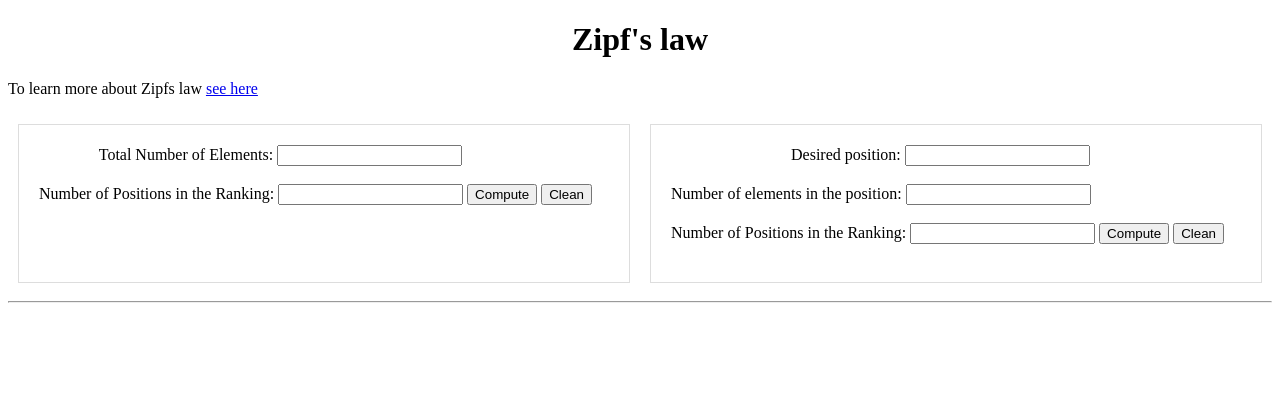
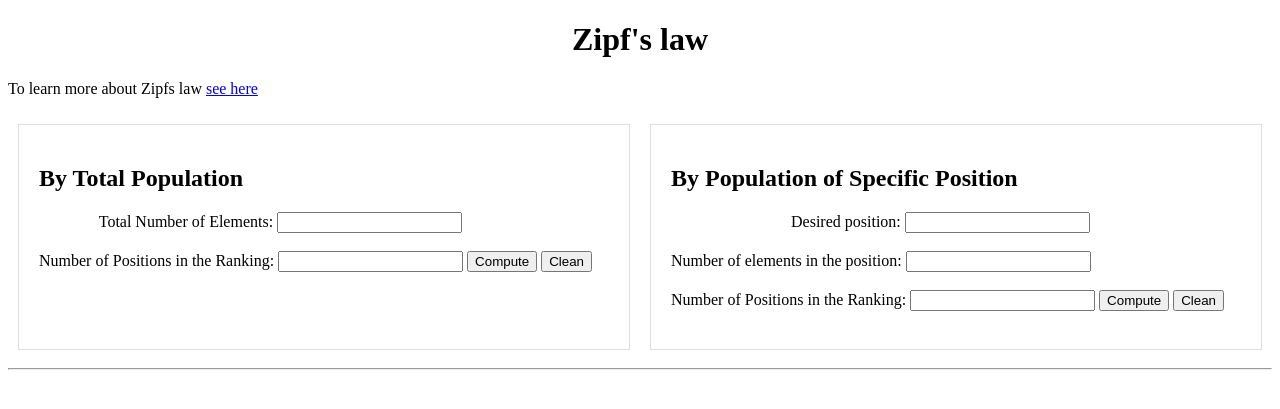
Before and after one commit to joaopedrolourencoaffonso/zipfs-law, a Flask app: page / in a window 1280 px wide. Shown: the top 409 px of the page. Run offline with Flask 3, Linux system fonts and the light colour scheme.

Commit message:
Melhorando UI e corrigindo bugs

```diff
--- a/templates/index.html
+++ b/templates/index.html
@@ -51,6 +51,7 @@
     <p>To learn more about Zipfs law <a href="https://en.wikipedia.org/wiki/Zipf's_law">see here</a></p>
     <div class="container">
         <div>
+            <h2>By Total Population</h2>
             &nbsp;&nbsp;&nbsp;&nbsp;&nbsp;&nbsp;&nbsp;&nbsp;&nbsp;&nbsp;&nbsp;&nbsp;&nbsp;&nbsp;
             <label for="userInput">Total Number of Elements: </label>
             <input type="number" id="populacaoTotal">
@@ -65,6 +66,7 @@
         </div>
 
         <div>
+            <h2>By Population of Specific Position</h2>
             &nbsp;&nbsp;&nbsp;&nbsp;&nbsp;&nbsp;&nbsp;&nbsp;&nbsp;&nbsp;&nbsp;&nbsp;&nbsp;&nbsp;&nbsp;&nbsp;&nbsp;&nbsp;&nbsp;&nbsp;&nbsp;&nbsp;&nbsp;&nbsp;&nbsp;&nbsp;&nbsp;&nbsp;&nbsp;
             <label for="userInput">Desired position: </label>
             <input type="number" id="position">
@@ -127,7 +129,7 @@
             return;
         }
 
-        if (position > numberOfPositions) {
+        if (position - numberOfPositions > 0) {
             window.alert("Error: Position not possible");
             return;
         }
```
